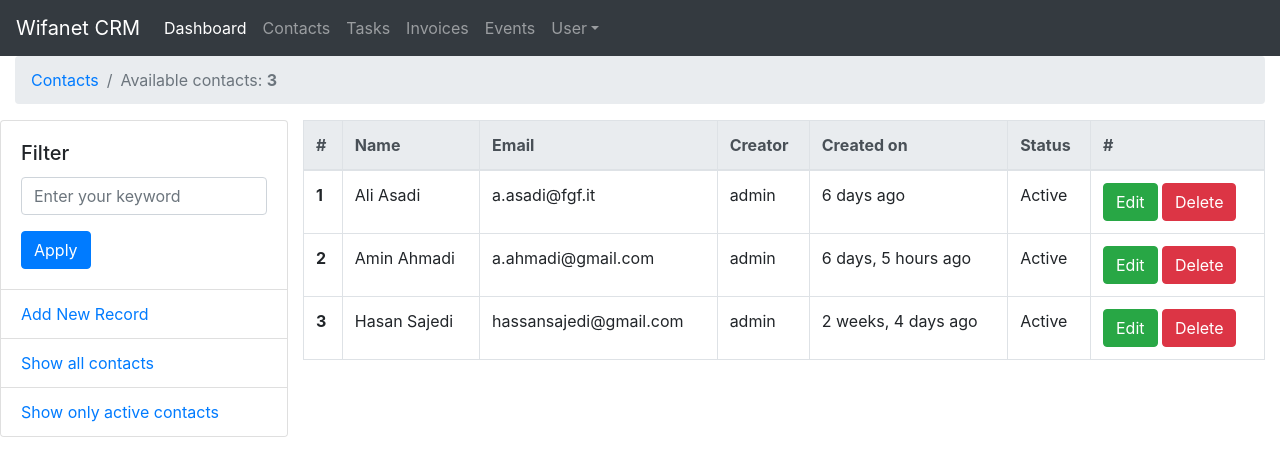
After one commit to hasansajedi/myCRM, a Django app: page /contacts/ in a window 1280 px wide. The commit adds this page. Shown: the top 476 px of the page. Run offline with Django 3.2, Linux system fonts and the light colour scheme; data comes from the database, SQL or seed files in the repository; both versions use the stored data as it was after the commit; some libraries are stand-ins or nearby versions.

Commit message:
first edit on 22/9/2019

```diff
--- /dev/null
+++ b/contacts/templates/contacts/show.html
@@ -0,0 +1,134 @@
+{% extends 'base.html' %}
+
+{% block page_title %}
+    <ol class="breadcrumb">
+        <li class="breadcrumb-item"><a href="{% url 'contacts:list' %}">Contacts</a></li>
+        <li class="breadcrumb-item active">Available contacts: <span class="alert-link">{{ contacts|length }}</span>
+        </li>
+    </ol>
+{% endblock %}
+
+{% block content %}
+    {% if request.GET.updated is not None %}
+        {% if request.GET.updated == 'true' %}
+            <div class="alert alert-success" role="alert">User has been updated successfully.</div>
+        {% elif request.GET.updated == 'false' %}
+            <div class="alert alert-danger" role="alert">Error in updating user has been occured.</div>
+        {% endif %}
+    {% endif %}
+    {% if request.GET.deleted is not None %}
+        {% if request.GET.deleted == 'true' %}
+            <div class="alert alert-success" role="alert">User has been removed successfully.</div>
+        {% elif request.GET.deleted == 'false' %}
+            <div class="alert alert-danger" role="alert">Error in removing user has been occured.</div>
+        {% endif %}
+    {% endif %}
+    <div class="row justify-content-md-center">
+        <div class="card" style="width: 18rem;">
+            <div class="card-body">
+                <h5 class="card-title">Filter</h5>
+                <div class="card-text">
+                    <form action="{% url 'contacts:search' %}" method="post" class="post-form">
+                        {% csrf_token %}
+                        <div class="form-group">
+                            <input type="text" class="form-control" id="form_group_search_input" name="form_group_search_input"
+                                   placeholder="Enter your keyword">
+                        </div>
+                        <button type="submit" class="btn btn-primary">Apply</button>
+                    </form>
+                </div>
+            </div>
+            <ul class="list-group list-group-flush">
+                <li class="list-group-item"><a href="/contacts/emp" class="card-link">Add New Record</a></li>
+                <li class="list-group-item"><a href="/contacts/emp" class="card-link">Show all contacts</a></li>
+                <li class="list-group-item"><a href="/contacts/emp" class="card-link">Show only active contacts</a></li>
+            </ul>
+        </div>
+        <div class="col">
+            <table class="table table-bordered">
+                <thead class="thead-light">
+                <tr>
+                    <th scope="col">#</th>
+                    <th scope="col">Name</th>
+                    <th scope="col">Email</th>
+                    <th scope="col">Creator</th>
+                    <th scope="col">Created on</th>
+                    <th scope="col">Status</th>
+                    <th scope="col">#</th>
+                </tr>
+                </thead>
+                <tbody>
+                {% for row in contacts %}
+                    <tr>
+                        <th scope="row">{{ forloop.counter }}</th>
+                        <td>{{ row.full_name }}</td>
+                        <td>{{ row.email }}</td>
+                        <td>{{ row.created_by }}</td>
+                        <td>{{ row.created_on|timesince }} ago</td>
+                        <td>
+                            {% if row.is_active %}
+                                Active
+                            {% else %}
+                                Deactive
+                            {% endif %}
+                        </td>
+                        <td>
+                            <a href="{% url 'contacts:edit' id=row.id %}"><span class="btn btn-success">Edit</span></a>
+                            <a href="{% url 'contacts:delete' id=row.id %}" class="btn btn-danger">Delete</a>
+                        </td>
+                    </tr>
+                {% endfor %}
+                </tbody>
+            </table>
+            <br>
+            {% if is_paginated %}
+                <hr>
+                <nav aria-label="Page navigation example">
+                    <ul class="pagination justify-content-center">
+                        {% if page_obj.has_previous %}
+                            {% if not search %}
+                                <li class="page-item">
+                                    <a class="page-link"
+                                       href="{% url 'contacts:list' %}?page={{ page_obj.previous_page_number }}"
+                                       tabindex="-1">Previous</a>
+                                </li>
+                            {% else %}
+                                <li class="page-item">
+                                    <a class="page-link"
+                                       href="{% url 'contacts:list' %}?{{ search }}&page={{ page_obj.previous_page_number }}"
+                                       tabindex="-1">Previous</a>
+                                </li>
+                            {% endif %}
+                        {% else %}
+                            <li class="page-item disabled">
+                                <a class="page-link" href="#" tabindex="-1">Previous</a>
+                            </li>
+                        {% endif %}
+                        {% for object in page_obj.paginator.page_range %}
+                            <li class="page-item"><a class="page-link"
+                                                     href="{% url 'contacts:list' %}?page={{ forloop.counter }}">{{ forloop.counter }}</a>
+                            </li>
+                        {% endfor %}
+                        {% if page_obj.has_next %}
+                            {% if not search %}
+                                <li class="page-item">
+                                    <a class="page-link"
+                                       href="{% url 'contacts:list' %}?page={{ page_obj.next_page_number }}">Next</a>
+                                </li>
+                            {% else %}
+                                <li class="page-item">
+                                    <a class="page-link"
+                                       href="{% url 'contacts:list' %}?{{ search }}&page={{ page_obj.next_page_number }}">Next</a>
+                                </li>
+                            {% endif %}
+                        {% else %}
+                            <li class="page-item disabled">
+                                <a class="page-link" href="#">Next</a>
+                            </li>
+                        {% endif %}
+                    </ul>
+                </nav>
+            {% endif %}
+        </div>
+    </div>
+{% endblock %}
--- a/contacts/urls.py
+++ b/contacts/urls.py
@@ -1,13 +1,29 @@
 from django.conf.urls import url
 from django.urls import path
 
+from contacts import views
 from .views import (
     ContactListView,
     ContactDetailSlugView,
-    delete)
+    ContactDetailSlugEdit,
+    delete_contact,
+    # update_contact,
+    editcontact,
+    # ContactView,
+)
 
 urlpatterns = [
-    url(r'list$', ContactListView.as_view(), name='list'),
-    url(r'^delete/(?P<id>.*)$', delete, name='delete'),
-    path('<int:pk>/', ContactDetailSlugView.as_view(), name='contact_detail'),
+    # url(r'list$', ContactListView.as_view(), name='list'),
+    #url(r'^delete/(?P<id>.*)$', delete_contact, name='delete'),
+    #url(r'^update/(?P<id>.*)$', update_contact, name='update'),
+    # url(r'^view/(?P<id>.*)$', ContactDetailSlugView.as_view(), name='view'),
+    # url(r'^edit/(?P<id>.*)$', ContactDetailSlugEdit.as_view(), name='edit'),
+    # url(r'^(?P<id>\d+)/edit/$', editcontact, name='edit'),
+    # path('update/<int:pk>/', ContactView.as_view(), name='author-update'),
+    path(r'emp', views.emp),
+    path(r'', views.show, name='list'),
+    path(r'edit/<int:id>', views.edit, name='edit'),
+    path(r'update/<int:id>', views.update, name='update'),
+    path(r'delete/<int:id>', views.destroy, name='delete'),
+    path(r'search/', views.search, name='search'),
 ]
--- a/contacts/views.py
+++ b/contacts/views.py
@@ -1,6 +1,8 @@
-from django.http import HttpResponse, HttpResponseNotFound
-from django.views.generic import ListView, DetailView, View
+from django.http import HttpResponse, HttpResponseNotFound, HttpResponseRedirect
+from django.shortcuts import render, get_object_or_404, redirect
+from django.views.generic import ListView, DetailView, View, UpdateView
 
+from contacts.forms import ContactForm
 from contacts.models import ContactManager
 from .mixins import ObjectViewedMixin
 from django.http import Http404
@@ -20,6 +22,7 @@ class ContactListView(ListView):
             query = Contact.objects.all().order_by('-created_on')
             return query
 
+
 class ContactDetailSlugView(ObjectViewedMixin, DetailView):
     queryset = Contact.objects.all()
     template_name = "contacts/detail.html"
@@ -31,7 +34,7 @@ class ContactDetailSlugView(ObjectViewedMixin, DetailView):
 
     def get_object(self, *args, **kwargs):
         request = self.request
-        id = self.kwargs.get('pk')
+        id = self.kwargs.get('id')
         try:
             instance = Contact.objects.get(id=id, is_active=True)
         except Contact.DoesNotExist:
@@ -44,9 +47,116 @@ class ContactDetailSlugView(ObjectViewedMixin, DetailView):
 
         return instance
 
-def delete(request, id):
-    query = ContactManager.disable_by_id(ContactManager,id=id)
+
+class ContactDetailSlugEdit(ObjectViewedMixin, DetailView):
+    queryset = Contact.objects.all()
+    template_name = "contacts/snippets/edit.html"
+
+    # def get_context_data(self, *args, **kwargs):
+    #     request = self.request
+    #     context = super(ContactDetailSlugEdit, self).get_context_data(*args, **kwargs)
+    #     return context
+
+    def get_object(self, *args, **kwargs):
+        request = self.request
+        id = self.kwargs.get('id')
+        try:
+            instance = Contact.objects.get(id=id, is_active=True)
+        except Contact.DoesNotExist:
+            raise Http404("Not found...")
+        except Contact.MultipleObjectsReturned:
+            qs = Contact.objects.filter(id=id, is_active=True)
+            instance = qs.first()
+        except:
+            raise Http404("Hmmmmmmm")
+
+        # return instance
+        return render(request, 'contacts/snippets/edit.html', {'object': instance})
+
+
+def delete_contact(request, id):
+    query = ContactManager.disable_by_id(ContactManager, id=id)
     print(query)
-    # query = Contact.objects.get(pk=person_pk)
-    # query.delete()
     return HttpResponse("Deleted!")
+
+
+def editcontact(request, id):
+    instance = ''
+    try:
+        instance = Contact.objects.get(id=id, is_active=True)
+    except Contact.DoesNotExist:
+        raise Http404("Not found...")
+    except Contact.MultipleObjectsReturned:
+        qs = Contact.objects.filter(id=id, is_active=True)
+        instance = qs.first()
+    except:
+        raise Http404("Hmmmmmmm")
+
+    form = ContactForm(request.POST or None)
+    context = {'form': form, 'object': instance}
+    if form.is_valid():
+        obj = form.save(commit=False)
+        obj.save()
+        # messages.success(request, "You successfully updated the post")
+        context = {'form': form}
+        return render(request, 'contacts/snippets/edit.html', context)
+
+    else:
+        context = {'form': form,
+                   'object': instance,
+                   'error': 'The form was not updated successfully. Please enter in a title and content'}
+        return render(request, 'contacts/snippets/edit.html', context)
+
+
+def emp(request):
+    if request.method == "POST":
+        form = ContactForm(request.POST)
+        if form.is_valid():
+            try:
+                form.save()
+                return redirect('/contacts/list.html')
+            except:
+                pass
+        else:
+            err = form.errors
+            return render(request, 'contacts/index.html', {'form': form, 'error': err})
+    else:
+        form = ContactForm()
+    return render(request, 'contacts/index.html', {'form': form})
+
+
+def show(request):
+    paginate_by = 2
+    contacts = Contact.objects.all()
+    return render(request, "contacts/show.html", {'contacts': contacts})
+
+
+def search(request):
+    q = request.POST.get('form_group_search_input', None)
+    contacts = Contact.objects.filter(first_name__icontains=q, last_name__icontains=q, email__icontains=q)
+    return render(request, "contacts/show.html", {'contacts': contacts})
+
+
+def edit(request, id):
+    contacts = Contact.objects.get(id=id)
+    return render(request, 'contacts/edit.html', {'contact': contacts})
+
+
+def update(request, id):
+    contact = Contact.objects.get(id=id)
+    form = ContactForm(request.POST, instance=contact)
+    if form.is_valid():
+        form.save()
+        return redirect("/contacts/show?updated=true")
+    else:
+        err = form.errors
+        return render(request, 'contacts/edit.html', {'contact': contact, 'errors': err})
+    return render(request, 'contacts/edit.html', {'contact': contact})
+
+
+def destroy(request, id):
+    query = ContactManager.disable_by_id(ContactManager, id=id)
+    if query:
+        return redirect("/contacts/show?deleted=true")
+    else:
+        return redirect("/contacts/show?deleted=false")
--- a/templates/base.html
+++ b/templates/base.html
@@ -40,7 +40,7 @@
             <li class="nav-item active">
                 <a class="nav-link" href="#">Dashboard <span class="sr-only">(current)</span></a>
             </li>
-            <li class="nav-item"><a class="nav-link" href="{{ "contacts:list" }}">Contacts</a></li>
+            <li class="nav-item"><a class="nav-link" href="{% url 'contacts:list' %}">Contacts</a></li>
             <li class="nav-item"><a class="nav-link" href="#">Tasks</a></li>
             <li class="nav-item"><a class="nav-link" href="#">Invoices</a></li>
             <li class="nav-item"><a class="nav-link" href="#">Events</a></li>
@@ -58,11 +58,9 @@
 </nav>
 
 <div class="container-fluid">
-    <div class="w-100">
-        <div class="alert alert-dark" role="alert">
-            {% block page_title %}{% endblock %}
-        </div>
-    </div>
+    <nav aria-label="breadcrumb">
+        {% block page_title %}{% endblock %}
+    </nav>
 
     <div class="w-100">
         {% block content %}{% endblock %}
```
Also changed, not shown: contacts/forms.py (added, +16 -0 lines), contacts/models.py (+15 -1 lines), contacts/templates/contacts/detail.html (+8 -10 lines), contacts/templates/contacts/edit.html (added, +82 -0 lines), contacts/templates/contacts/index.html (added, +75 -0 lines), contacts/templates/contacts/list.html (+6 -2 lines), db.sqlite3.
